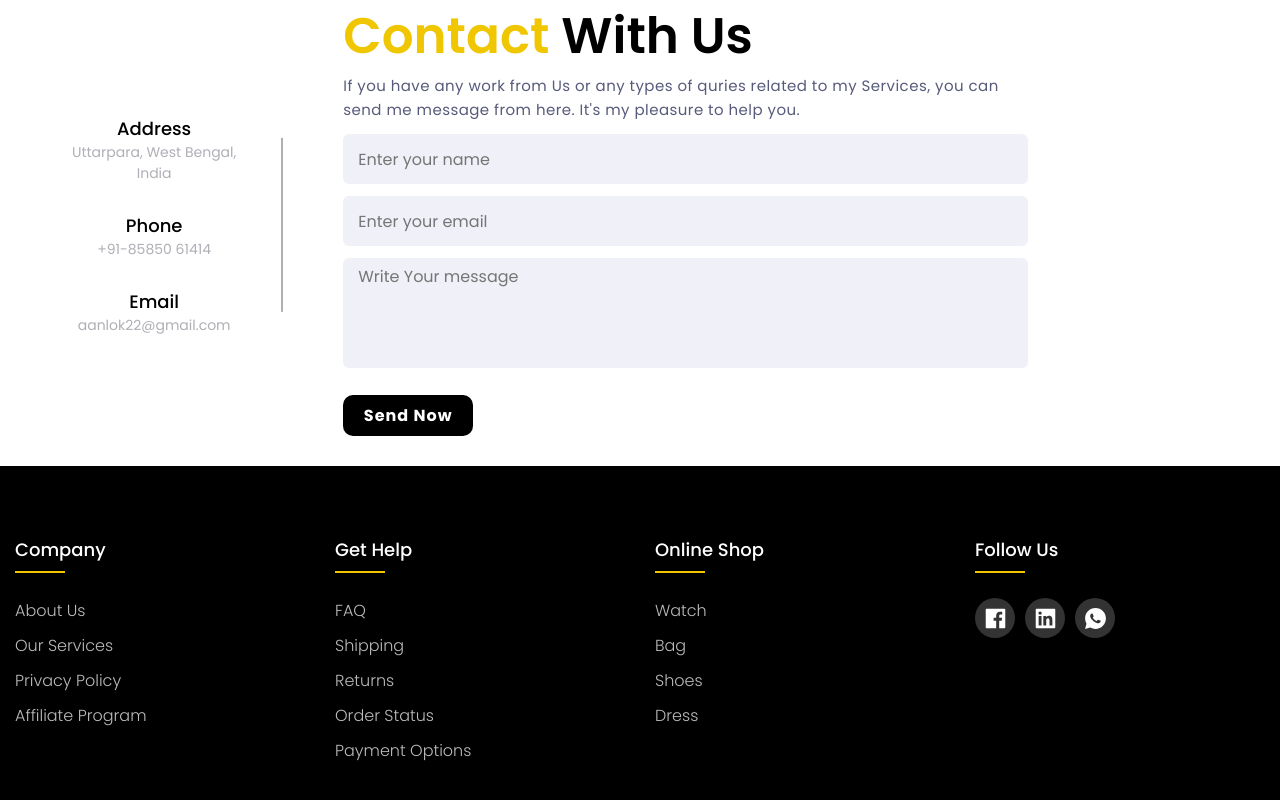
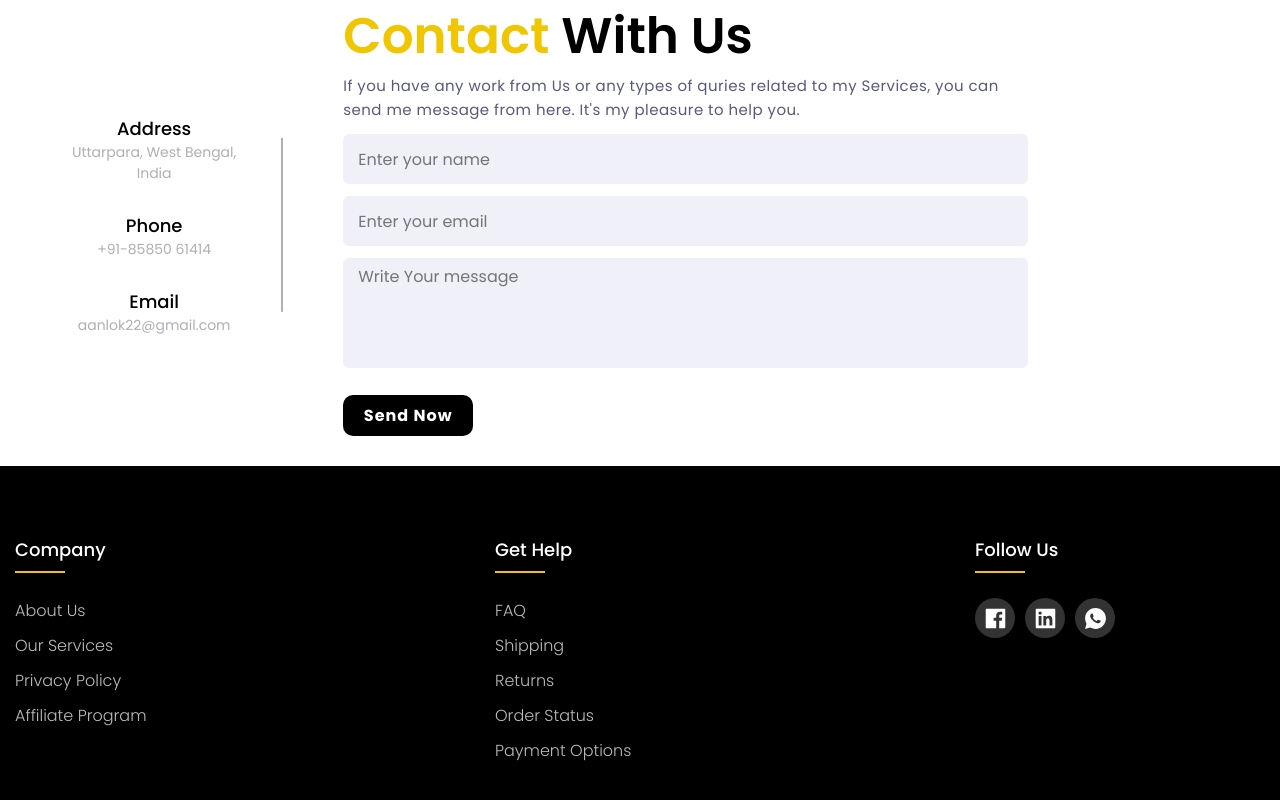
Before and after one commit to shakhawatsalam/aalok, a React (Create React App) app: page / in a window 1280 px wide. Shown: the part 1736-2536 px from the top of the page. Built offline with nearby package versions, Linux system fonts and the light colour scheme.

Commit message:
online shop section removed

```diff
--- a/src/Component/footer/Footer.jsx
+++ b/src/Component/footer/Footer.jsx
@@ -45,7 +45,7 @@ const Footer = () => {
               </li>
             </ul>
           </div>
-          <div class='footer-col'>
+          {/* <div class='footer-col'>
             <h4>online shop</h4>
             <ul>
               <li>
@@ -61,7 +61,7 @@ const Footer = () => {
                 <a href='#'>dress</a>
               </li>
             </ul>
-          </div>
+          </div> */}
           <div class='footer-col'>
             <h4>follow us</h4>
             <div class='social-links'>
--- a/src/Component/footer/footer.css
+++ b/src/Component/footer/footer.css
@@ -4,6 +4,7 @@
 }
 .row{
 	display: flex;
+	justify-content: space-between;
 	flex-wrap: wrap;
 }
 ul{
```
